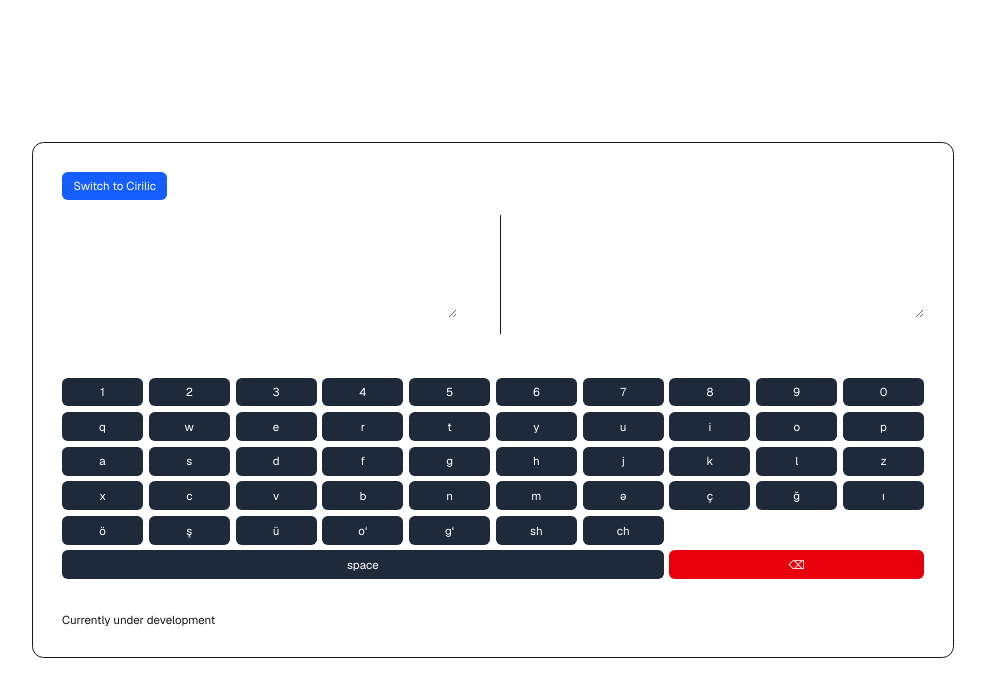
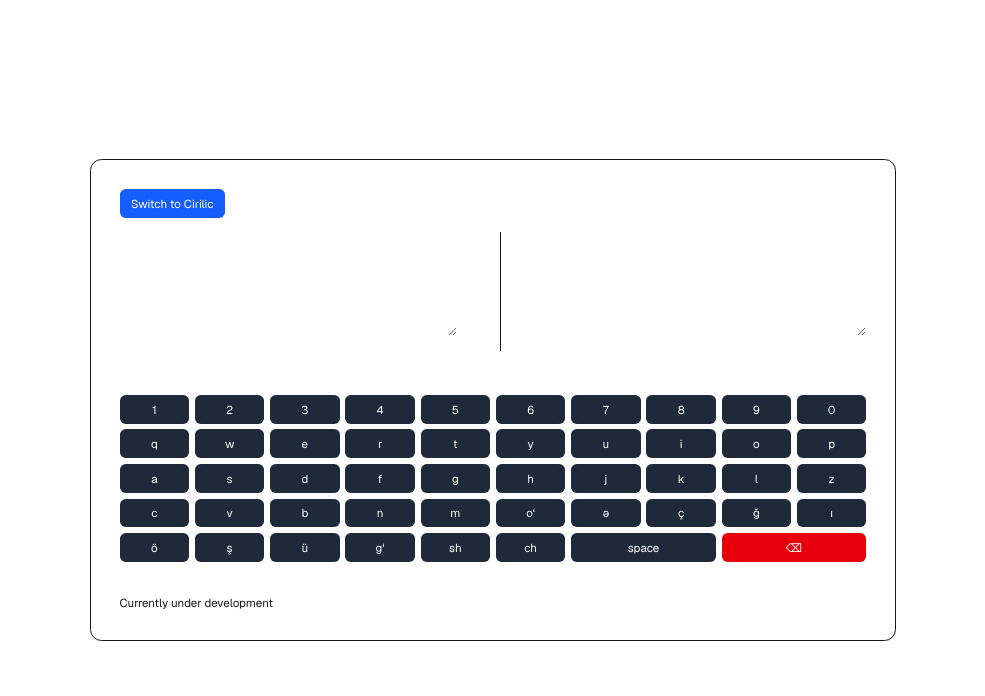
Before and after one commit to Vanckoe/Rune-Translator, a Next.js app: page / in a window 1280 px wide. Shown: the top 696 px of the page, without its empty margins (147-1132 px from the left). Built offline with nearby package versions, Linux system fonts and the light colour scheme.

Commit message:
refactor(Keyboard): update layout and runic mappings for consistency
Adjust the keyboard layout to remove redundant keys and reorganize special characters. Add missing runic mappings to ensure comprehensive transliteration support. Also, modify button spans for better UI alignment.

```diff
--- a/src/app/globals.css
+++ b/src/app/globals.css
@@ -34,7 +34,7 @@ body {
   background-color: #444;
 }
 .container{
-  max-width: 80rem;
+  max-width: 70rem;
 }
 
 @media (max-width: 767px) {
--- a/src/components/Keyboard.tsx
+++ b/src/components/Keyboard.tsx
@@ -9,9 +9,9 @@ const EN_LAYOUT = [
   ['1', '2', '3', '4', '5', '6', '7', '8', '9', '0'],
   ['q', 'w', 'e', 'r', 't', 'y', 'u', 'i', 'o', 'p'],
   ['a', 's', 'd', 'f', 'g', 'h', 'j', 'k', 'l'],
-  ['z', 'x', 'c', 'v', 'b'],
-  ['n', 'm', 'ə', 'ç', 'ğ'],
-  ['ı', 'ö', 'ş', 'ü', 'o‘', 'g‘', 'sh', 'ch'],
+  ['z', 'c', 'v', 'b'],
+  ['n', 'm','o‘', 'ə', 'ç', 'ğ'],
+  ['ı', 'ö', 'ş', 'ü',  'g‘', 'sh', 'ch'],
 ];
 
 const RU_LAYOUT = [
@@ -32,11 +32,14 @@ const runicMap: Record<string, string> = {
   ü: '𐰇',
   ı: '𐰃',
   i: '𐰃',
+  w: '𐰉',
   b: '𐰉',
+  c: '𐰽',
   v: '𐰉',
   p: '𐰯',
   t: '𐱅',
   d: '𐱅',
+  f: '𐰯',
   k: '𐰴',
   q: '𐰴',
   g: '𐰍',
@@ -57,6 +60,15 @@ const runicMap: Record<string, string> = {
   'g‘': '𐰍',
   sh: '𐰳',
   ch: '𐰲',
+  ŋ: '𐰭',
+  ŋg: '𐰭𐰍',
+  dž: '𐰲',
+  nd: '𐰤𐱅',
+  nt: '𐰤𐱅',
+  ld: '𐰠𐱅',
+  lt: '𐰠𐱅',
+  ny: '𐰭𐰖',
+  nç: '𐰭𐰲',
   ә: '𐰀',
   ғ: '𐰍',
   қ: '𐰴',
@@ -72,6 +84,7 @@ const runicMap: Record<string, string> = {
   е: '𐰀',
   н: '𐰤',
   г: '𐰍',
+  х: '𐰴',
   ш: '𐰳',
   щ: '𐰳',
   з: '𐰔',
@@ -95,15 +108,7 @@ const runicMap: Record<string, string> = {
   ь: '',
   ҳ: '𐰴',
   ї: '𐰃',
-  ŋ: '𐰭',
-  ŋg: '𐰭𐰍',
-  dž: '𐰲',
-  nd: '𐰤𐱅',
-  nt: '𐰤𐱅',
-  ld: '𐰠𐱅',
-  lt: '𐰠𐱅',
-  ny: '𐰭𐰖',
-  nç: '𐰭𐰲',
+
 };
 const transliterateToRunic = (input: string): string => {
   return input
@@ -232,13 +237,13 @@ const CustomKeyboard: React.FC<CustomKeyboardProps> = ({ onValueChange }) => {
           </button>
         ))}
         <button
-          className="col-span-4 md:col-span-7 p-2 bg-gray-800 text-white rounded-lg hover:bg-gray-700"
+          className="col-span-4 md:col-span-2 p-2 bg-gray-800 text-white rounded-lg hover:bg-gray-700"
           onClick={() => handleKeyPress('space')}
         >
           space
         </button>
         <button
-          className="col-span-2 md:col-span-3 p-2 bg-red-600 text-white rounded-lg hover:bg-red-500"
+          className="col-span-2 md:col-span-2 p-2 bg-red-600 text-white rounded-lg hover:bg-red-500"
           onClick={() => handleKeyPress('bksp')}
         >
           ⌫
```
